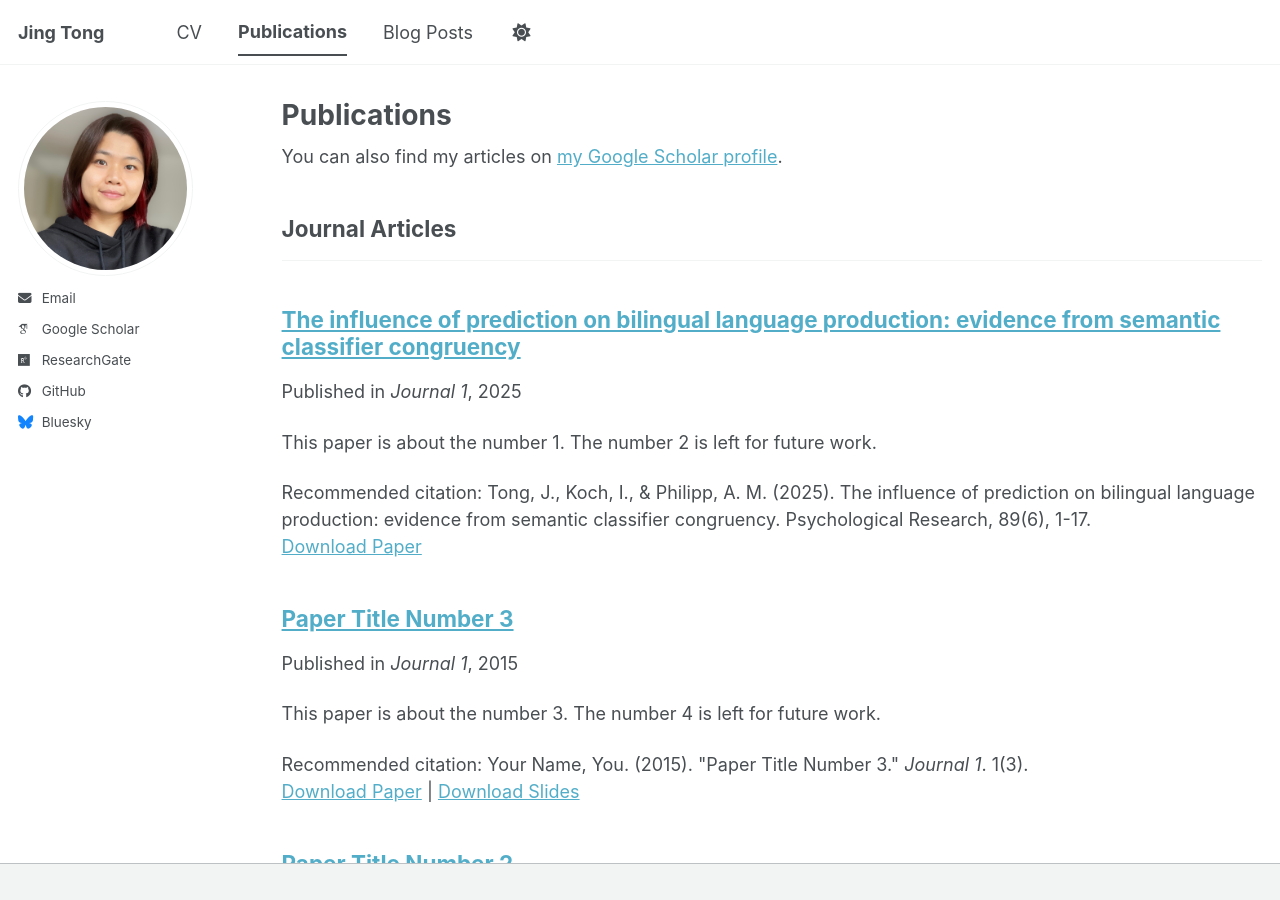
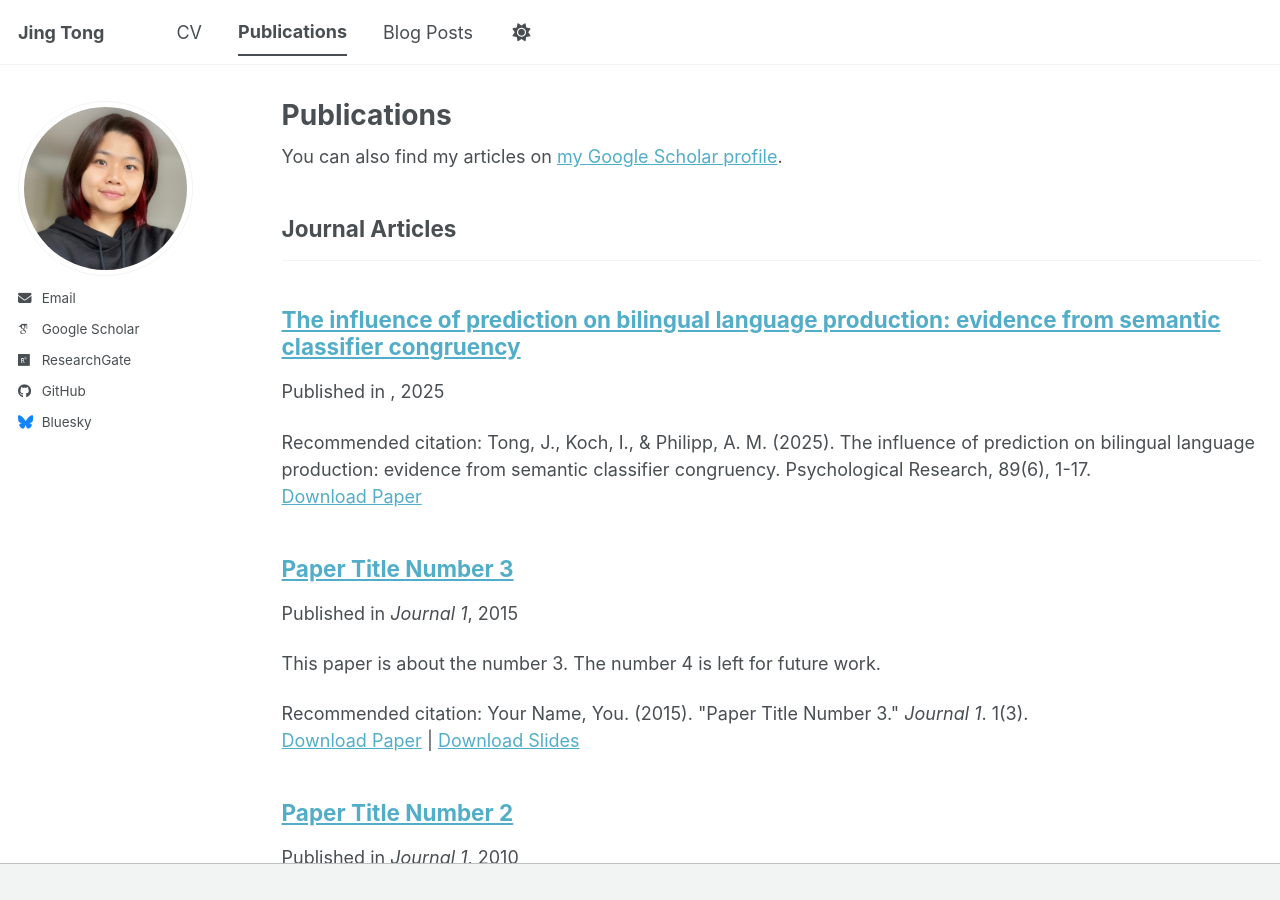
Before and after one commit to JingTong01/jingtong01.github.io, a Jekyll site: the page built from _pages/publications.html, in a window 1280 px wide and 900 px high. Built offline with Jekyll 4.4.1, drawn with Linux system fonts in a browser that asks for light colours; some web fonts are replaced; a script bundle is joined from its source files by our own code; library files that are not in the unit come from our copies.

Commit message:
Update 2009-10-01-paper-title-number-1.md

```diff
--- a/_publications/2009-10-01-paper-title-number-1.md
+++ b/_publications/2009-10-01-paper-title-number-1.md
@@ -3,9 +3,8 @@
 collection: publications
 category: manuscripts
 permalink:  https://doi.org/10.1007/s00426-025-02204-2
-excerpt: 'This paper is about the number 1. The number 2 is left for future work.'
+excerpt:
 date: 2025-11-11
-venue: 'Journal 1'
 paperurl: 'https://academicpages.github.io/files/The influence of prediction on bilingual language production.pdf'
 citation: 'Tong, J., Koch, I., & Philipp, A. M. (2025). The influence of prediction on bilingual language production: evidence from semantic classifier congruency. Psychological Research, 89(6), 1-17.'
 ---
```
